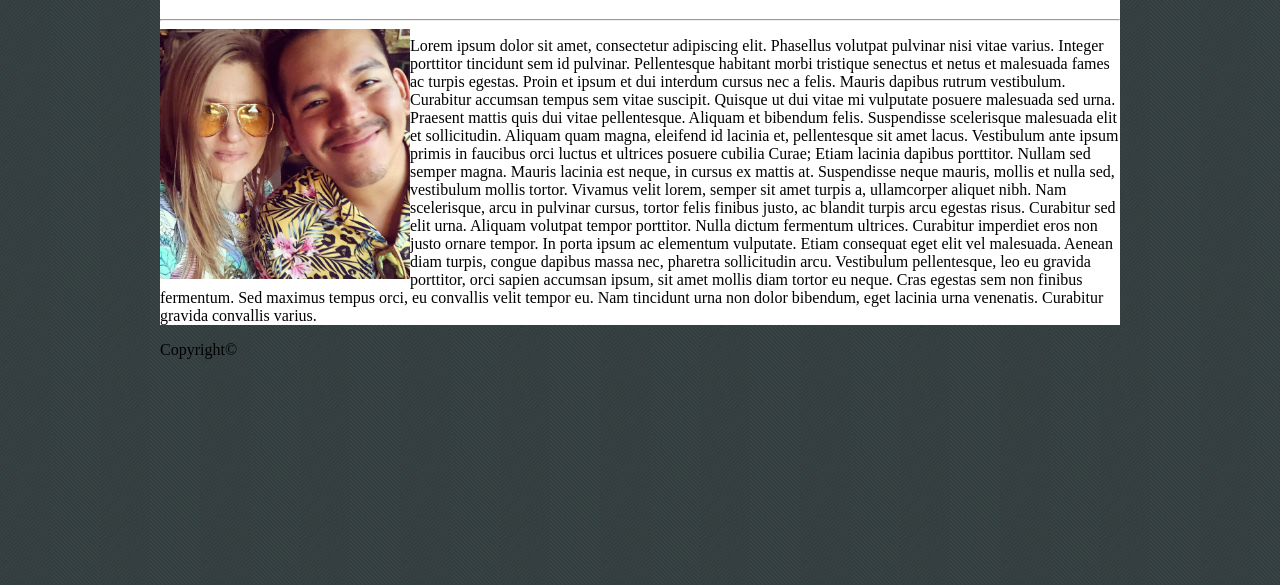
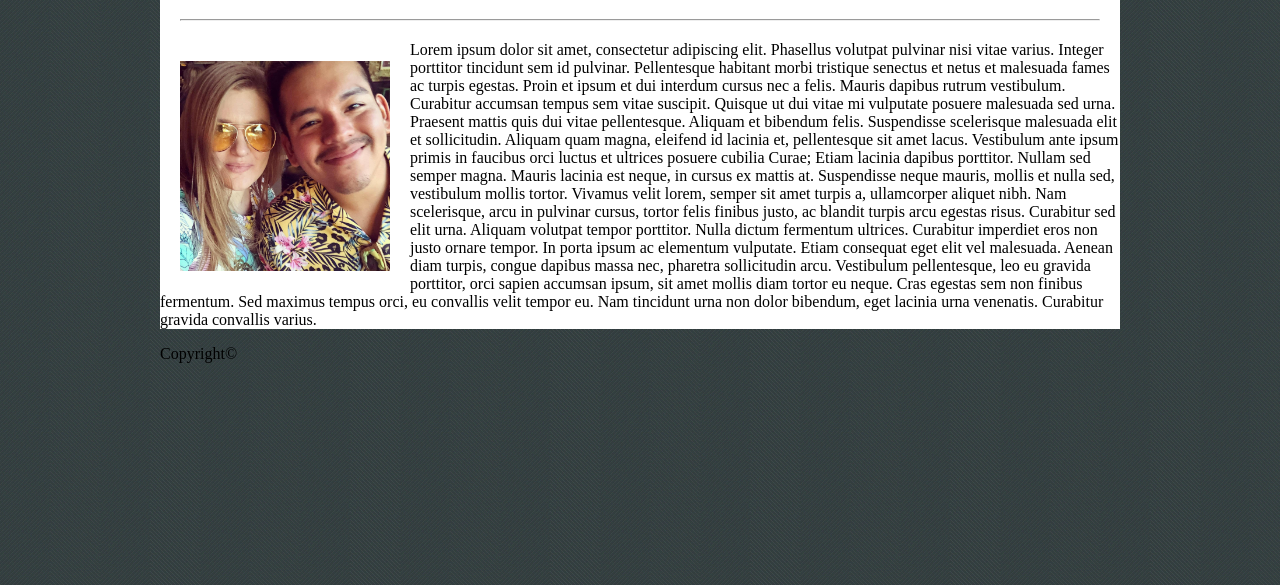
Before and after one commit to jake-m-carlson/Basic-Portfolio, a plain HTML site: page index.html in a window 1280 px wide. Shown: the part 215-800 px from the top of the page. Drawn offline with Linux system fonts and the light colour scheme.

Commit message:
index html bio pic and paragraphs aligned properly

```diff
--- a/assets/css/style.css
+++ b/assets/css/style.css
@@ -12,6 +12,10 @@ header {
     background-color: aqua;
 
 }
+
+hr {
+    margin: 20px;
+}
 #about {
     color:#4aaaa5;
     margin-left: 30px;
@@ -20,12 +24,18 @@ header {
 
 #bio-pic {
     float: left;
+    padding: 20px;
 }
 
 .clearfix {
     overflow: auto;
 }
 
+.paragraphs {
+    margin-left: 30px;
+    padding: 20px;
+}
+
 div {
     background-color: #ffffff;
 }
--- a/index.html
+++ b/index.html
@@ -24,7 +24,7 @@
 
         <img id="bio-pic" src="assets/images/bio-image.jpg" alt="Bio Pic" style="width:250px;height:250px;">
 
-        <p>
+        <p id="paragrahs">
             Lorem ipsum dolor sit amet, consectetur adipiscing elit. Phasellus volutpat pulvinar nisi vitae varius.
             Integer porttitor tincidunt sem id pulvinar. Pellentesque habitant morbi tristique senectus et netus et
             malesuada fames ac turpis egestas. Proin et ipsum et dui interdum cursus nec a felis. Mauris dapibus rutrum
```
